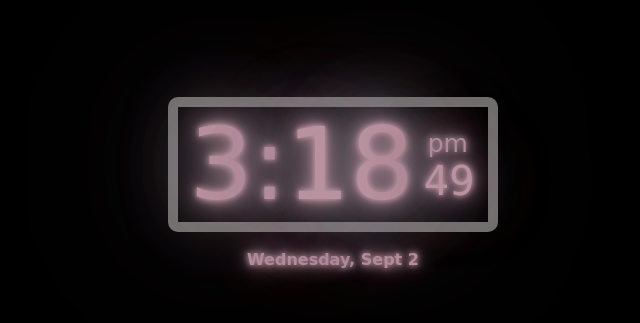
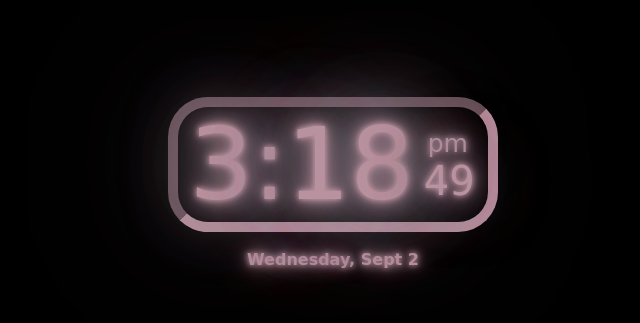
Before and after one commit to MarioMLCR/digital-clockv1, a plain HTML site: page index.html in a window 1280 px wide. Shown: the part 217-540 px from the top of the page, without its empty margins (307-947 px from the left). Drawn offline with Linux system fonts and the light colour scheme; a web font is replaced by a local one.

Commit message:
Update index.css

```diff
--- a/css/index.css
+++ b/css/index.css
@@ -28,20 +28,11 @@ body {
 }
 
 .container .clock {
-<<<<<<< HEAD
   background-color: #000;
   width: 330px;
   position: relative;
   border: 10px inset #b9929f;
   border-radius: 40px;
-=======
-  min-width: 110px;
-  z-index: 10;
-  position: relative;
-  border: 10px solid rgba(223, 224, 220, 0.5);
-  border-radius: 10px;
->>>>>>> 912fc73c3c58abf8db630dfefde696f91656116b
-  padding: 10px;
   display: -webkit-box;
   display: -ms-flexbox;
   display: flex;
```
